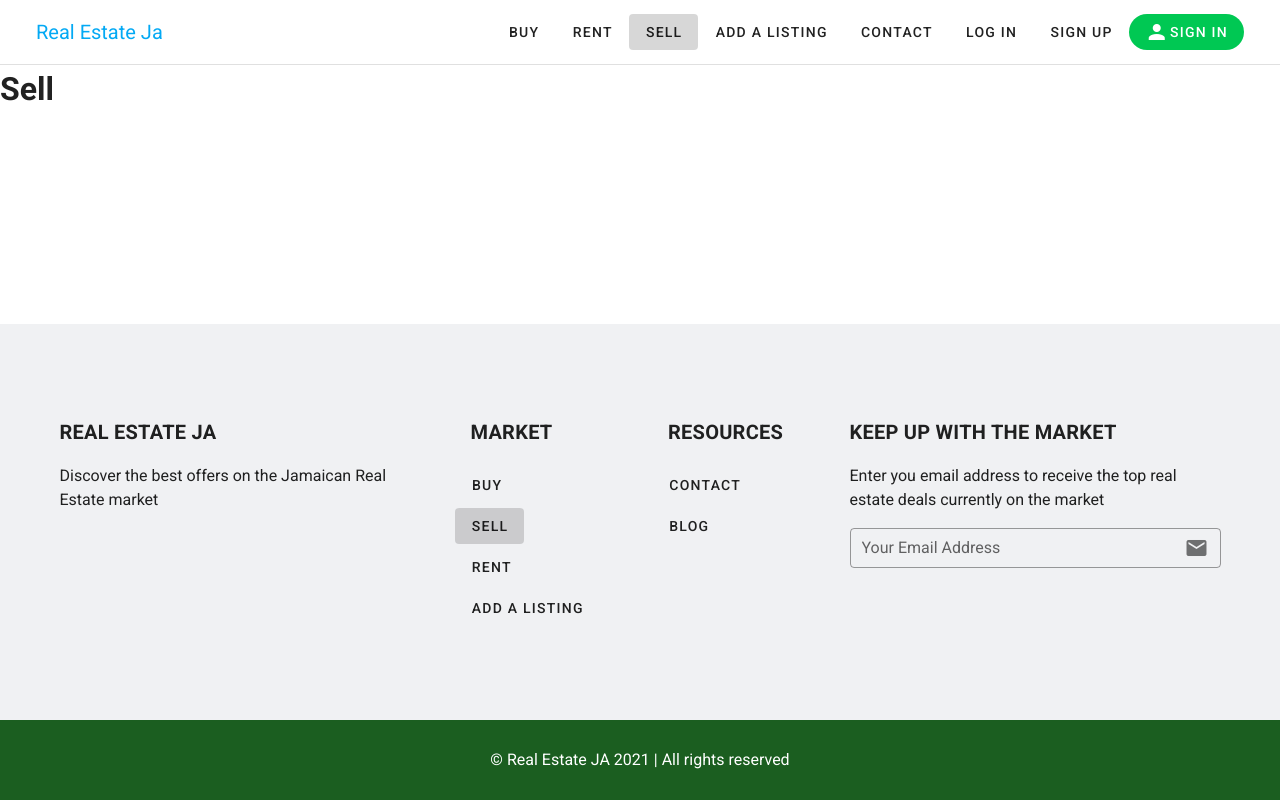
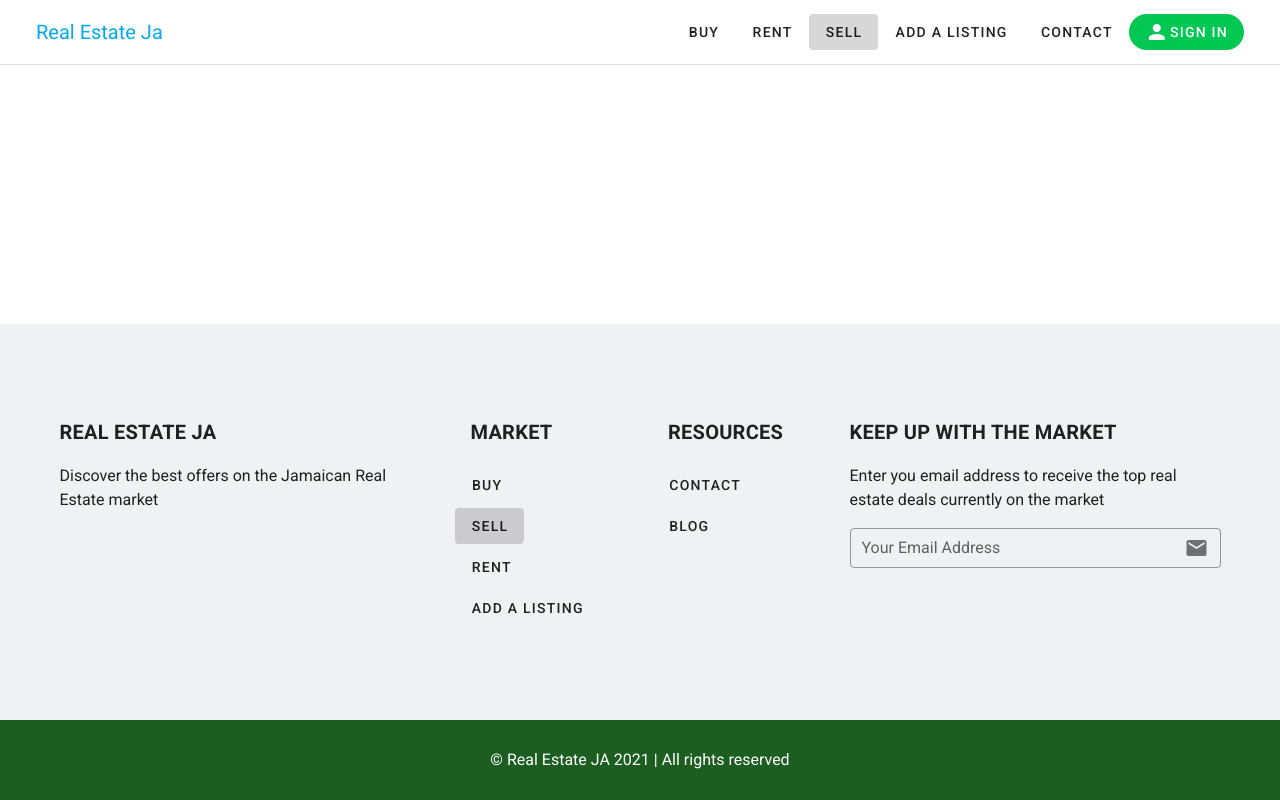
Before and after one commit to devJasonClarke/Jamaican_Housing, a Nuxt app: page /sell in a window 1280 px wide. Built offline with nearby package versions, Linux system fonts and the light colour scheme.

Commit message:
fixed nav

```diff
--- a/components/TheNavigation.vue
+++ b/components/TheNavigation.vue
@@ -107,6 +107,19 @@
 
             <v-list-item-title>{{ route.title }}</v-list-item-title>
           </v-list-item>
+          <v-list-item
+            v-for="(route, index) in signInMenu"
+            :key="index"
+            link
+            class="text-capitalize"
+            :to="{ name: route.slug }"
+          >
+            <v-list-item-icon>
+              <v-icon>{{ route.icon }}</v-icon>
+            </v-list-item-icon>
+
+            <v-list-item-title>{{ route.title }}</v-list-item-title>
+          </v-list-item>
         </v-list-item-group>
       </v-list>
     </v-navigation-drawer>
@@ -124,19 +137,20 @@ export default {
       darkTheme: false,
       isMobile: false,
       signInMenu: [
-        {
-          title: "sign up",
-          slug: "signup",
-          icon: "mdi-account",
+
+         {
+          title: "Log In",
+          slug: "login",
+          icon: "mdi-login-variant",
           depressed: false,
           text: true,
           dark: false,
           color: ""
         },
         {
-          title: "log in",
-          slug: "login",
-          icon: "mdi-account",
+          title: "Sign Up",
+          slug: "signup",
+          icon: "mdi-cellphone-link",
           depressed: false,
           text: true,
           dark: false,
@@ -197,24 +211,6 @@ export default {
           dark: false,
           color: ""
         },
-         {
-          title: "Log In",
-          slug: "login",
-          icon: "mdi-login-variant",
-          depressed: false,
-          text: true,
-          dark: false,
-          color: ""
-        },
-        {
-          title: "Sign Up",
-          slug: "signup",
-          icon: "mdi-cellphone-link",
-          depressed: false,
-          text: true,
-          dark: false,
-          color: ""
-        },
       ]
     };
   },
--- a/pages/sell.vue
+++ /dev/null
@@ -1,15 +0,0 @@
-<template>
-  <div>
-<h1>Sell</h1>
-  </div>
-</template>
-
-<script>
-  export default {
-
-  }
-</script>
-
-<style lang="scss" scoped>
-
-</style>
```
